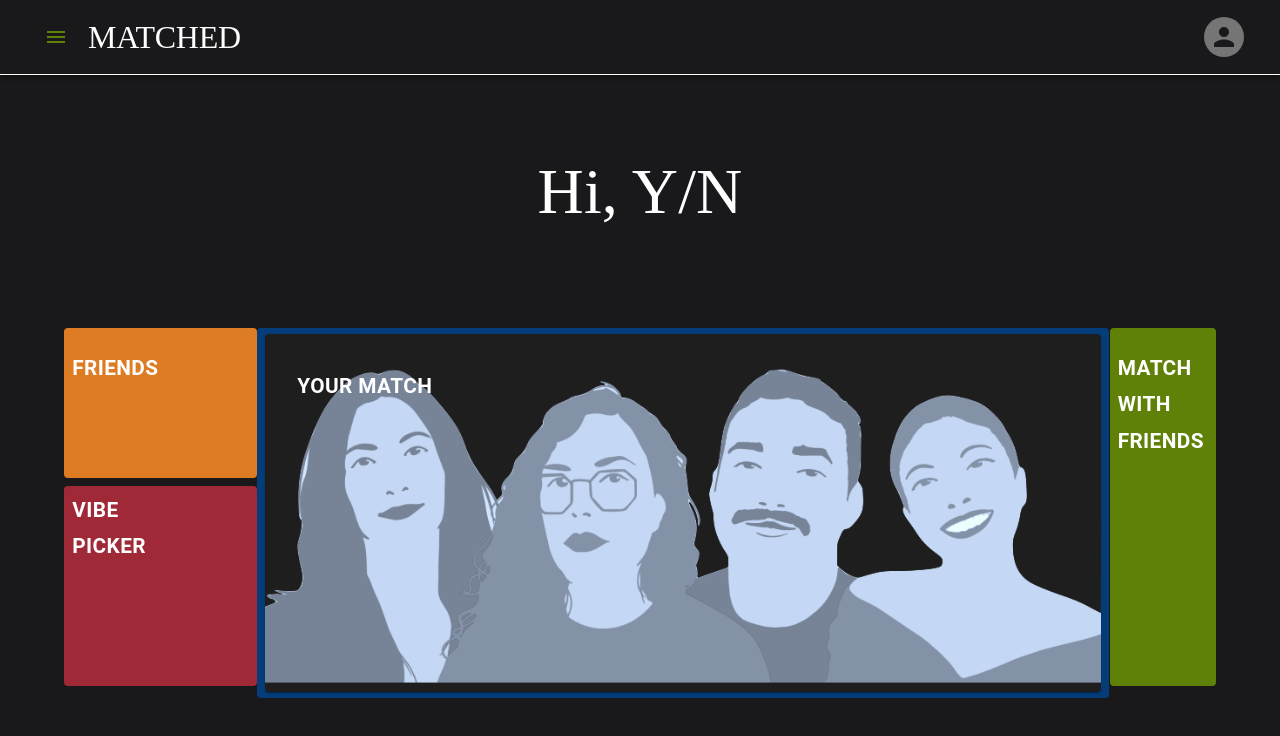
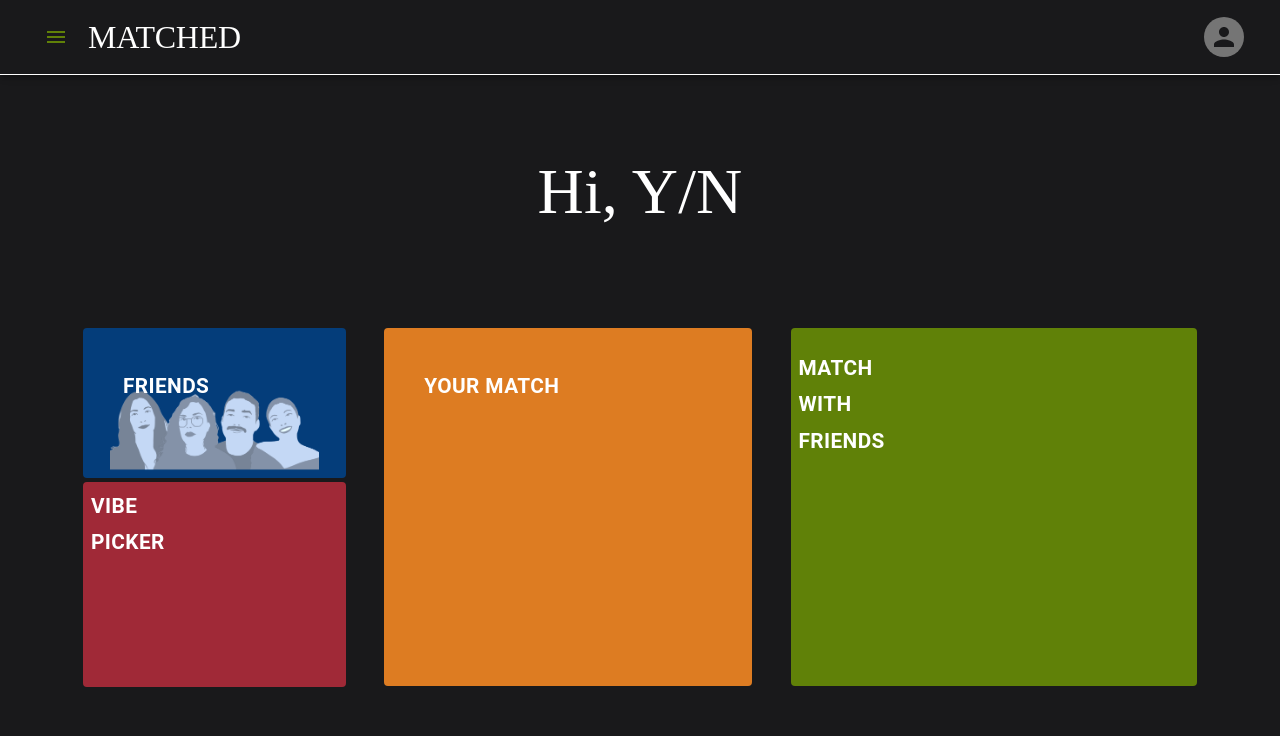
Before and after one commit to lyraphix/spotify-matched, a Next.js app: page /posts/dashboard in a window 1280 px wide. Shown: the top 736 px of the page. Built offline with nearby package versions, Linux system fonts and the light colour scheme.

Commit message:
Update dashboard

```diff
--- a/src/pages/posts/dashboard.js
+++ b/src/pages/posts/dashboard.js
@@ -91,7 +91,7 @@ export default function Dashboard() {
           fullHeight
           sx={{
             mt: 11,
-            // display: 'flex',
+            display: 'flex',
             flexGrow: 1,
             flexDirection: "column"
           }}>
@@ -102,39 +102,48 @@ export default function Dashboard() {
             direction= "row"
             justifyContent="space-evenly"
             alignItems="flex-start"
+            sx ={{display: 'flex',}}
+
           >
             {/* <Box sx={{ flexGrow: 5, display: 'flex' }}></Box> */}
             <Box sx={{ flexGrow: 0.5 }}></Box>
 
-            <Box sx={{ mb: 3, flexGrow: 0.5, flexGrow: 1 }}>
+            <Box sx={{ mb: 0.5, flexGrow: 0.5, flexGrow: 1 }}>
               <Button
                 style={{ minHeight: '150px', flexGrow: 1}}
                 fullWidth
                 fullHeight
                 variant="text"
                 size="medium"
-                sx={{ mt: 0, color: 'forth.text', backgroundColor:"forth.main", alignItems: "stretch"}}
+                sx={{ mt: 0, color: 'secondary.text', backgroundColor:"secondary.main", alignItems: "end", display: "flex", flexDirection: "row", objectFit: "scale-down"}}
                 href="/posts/first-post"
               >
-                <Grid direction= "column" sx={{mt:2, flexGrow:1, display: 'flex', alignItems: "stretch", direction: "column", justifyContent: "left", }}>
-                <Typography variant='iconFont'>Friends</Typography>
+                {/* <Grid direction= "column" sx={{flexGrow:1, display: 'flex', alignItems: "end", direction: "column", justifyContent: "center", objectFit: "cover"}}> */}
+                <Typography variant='iconFont' style={styles.overlay}>Friends</Typography>
                 {/* <CardMedia
                     component="img"
                     height="130"
                     image="/static/src/img/friends.png"
                     alt="Paella dish"
                 /> */}
-                </Grid>
+                 <img
+                    sx={{mt: 10, flexGrow: 1, objectFit: "contain", alignItems: "end" }}
+                    component="img"
+                    height="90"
+                    src="/friends.jpg"
+                    // alt="Paella dish"
+                  />
+                {/* </Grid>s */}
               </Button>
               <Button
-                style={{ minHeight: '200px', flexGrow: 3 }}
+                style={{ minHeight: '205px', flexGrow: 3 }}
                 fullWidth
                 fullHeight
                 // style={{
                 //   flexGrow:1}}
                 variant="text"
                 size="medium"
-                sx={{ mt: 1, color: 'third.text', backgroundColor:"third.main", alignItems: "stretch"}}
+                sx={{ mt: 0.5, color: 'third.text', backgroundColor:"third.main", alignItems: "stretch"}}
                 href="/posts/vibe-picker"
               >
                 <Grid direction= "column" sx={{mt:0, flexGrow:1, display: 'flex', alignItems: "stretch", direction: "column", justifyContent: "left", }}>
@@ -154,7 +163,7 @@ export default function Dashboard() {
 
             </Box>
             <Box sx={{flexGrow:1}}></Box>
-            <Box sx={{ mb: 3, flexGrow: 8, flexDirection:"row" }}>
+            <Box sx={{ mb: 0.5, flexGrow: 8, flexDirection:"row" }}>
               <Button
                 fullWidth
                 fullHeight
@@ -163,30 +172,23 @@ export default function Dashboard() {
                 style={{ minHeight: '358px', flexGrow: 1 }}
                 variant="text"
                 size="medium"
-                sx={{ mt: 0, color: 'secondary.text', backgroundColor:"secondary.main", alignItems: "stretch" }}
+                sx={{ mt: 0, color: 'forth.text', backgroundColor:"forth.main", alignItems: "end", display: "flex", flexDirection: "row", objectFit: "scale-down" }}
                 href="/posts/your-match"
-              >
-                <Grid direction= "column" sx={{mt:0, flexGrow:1, display: 'flex', alignItems: "stretch", direction: "column", justifyContent: "left", }}>
-                  <Card styles={styles.card}>
+                >
+                  {/* <Grid direction= "column" sx={{mt:0, flexGrow:1, display: 'flex', alignItems: "end", direction: "column", justifyContent: "center", objectFit: "cover"}}>
+                  <Card styles={styles.card}> */}
+
                     <Typography style={styles.overlay} variant='iconFont'>Your Match</Typography>
-                    <CardMedia
-                    styles={styles.media}
-                    sx={{flexGrow: 1}}
-                    component="img"
-                    height="358"
-                    image="/friends.jpg"
-                    alt="Paella dish"
-                  />
 
-                  </Card>
-                </Grid>
+                  {/* </Card>  */}
+                {/* </Grid> */}
 
               </Button>
 
 
             </Box>
             <Box sx={{ flexGrow: 1, flexDirection:"row" }}></Box>
-            <Box sx={{ mb: 3, flexGrow: 8 }}>
+            <Box sx={{ mb: 0.5, flexGrow: 8 }}>
               <Button
                 fullWidth
                 fullHeight
```
